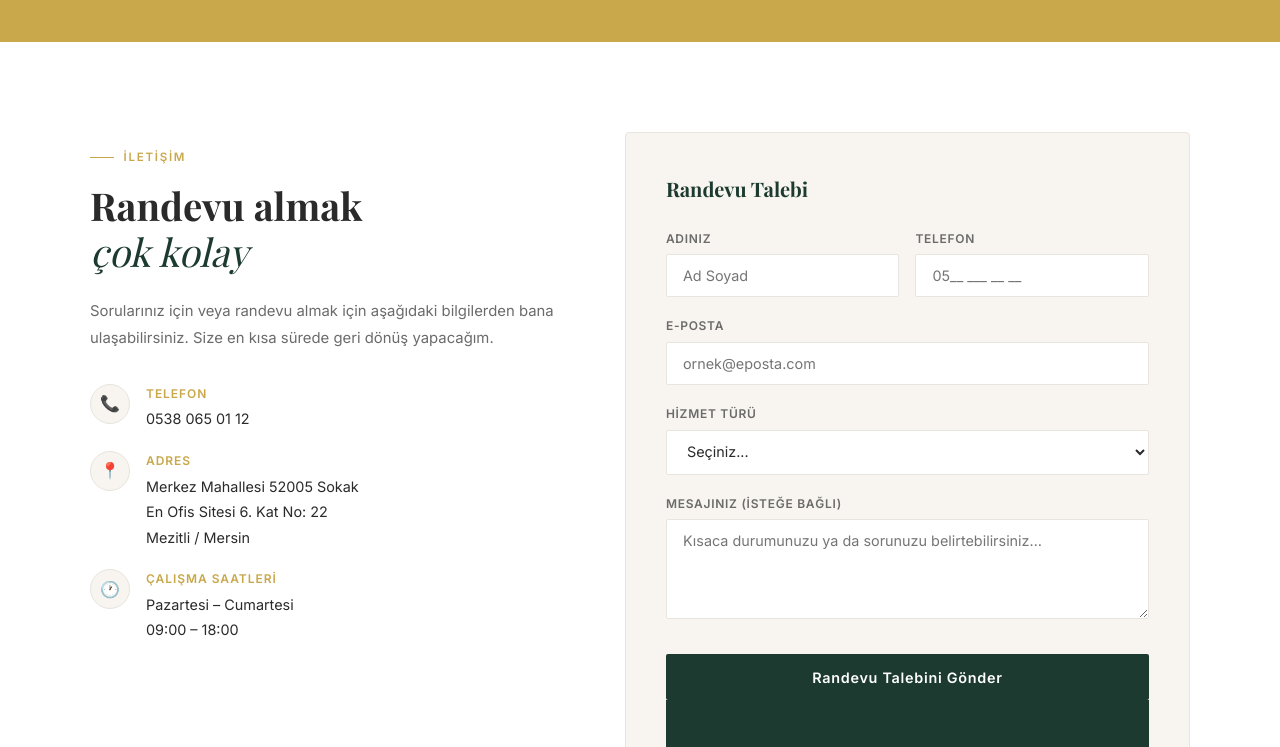
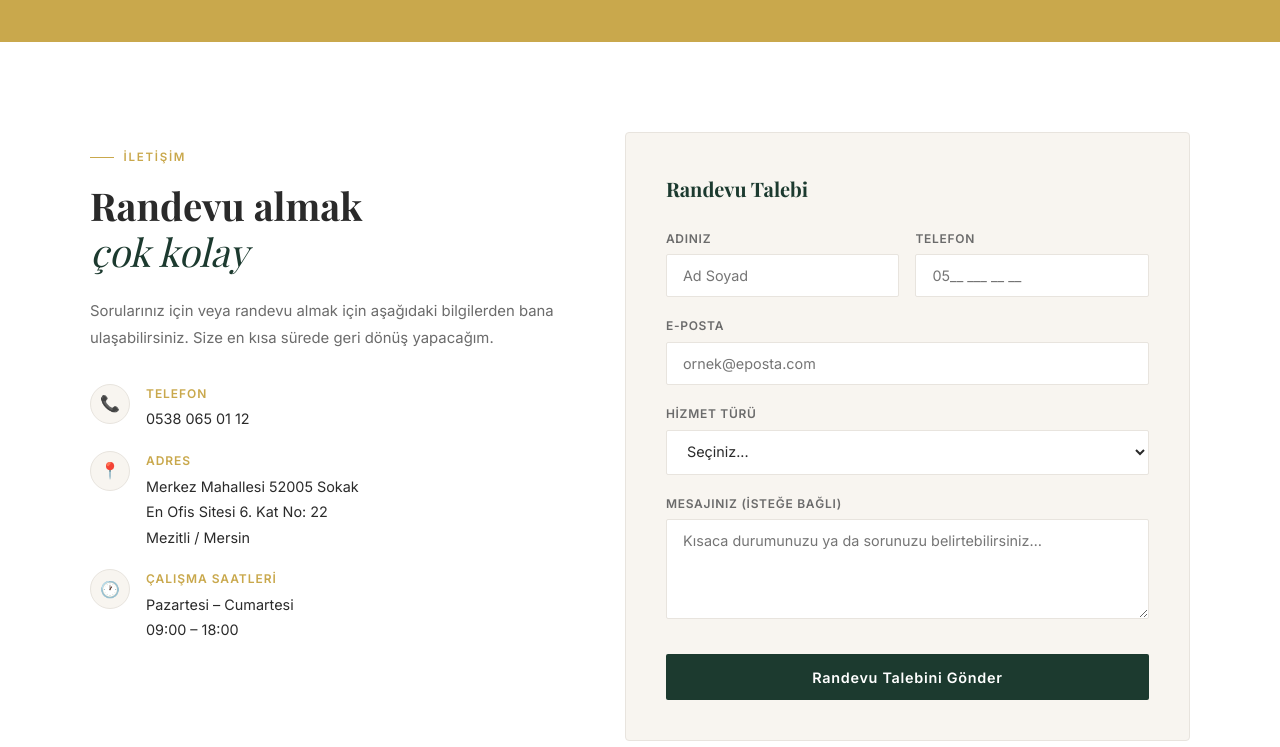
Before and after one commit to klinikpskhilalguder-bit/psikologhilalguder.github.io, a plain HTML site: page index.html in a window 1280 px wide. Shown: the part 5880-6627 px from the top of the page. Drawn offline with nearby package versions, Linux system fonts and the light colour scheme; a web font is replaced by a local one.

Commit message:
Update index.html

```diff
--- a/index.html
+++ b/index.html
@@ -1112,7 +1112,7 @@
       </div>
     </div>
 
-    <d<form action="https://formspree.io/f/mgobqnjn" method="POST" class="contact-form-card">
+    <form action="https://formspree.io/f/mgobqnjn" method="POST" class="contact-form-card">
       <h3>Randevu Talebi</h3>
       <div class="form-row">
         <div class="form-group">
```
